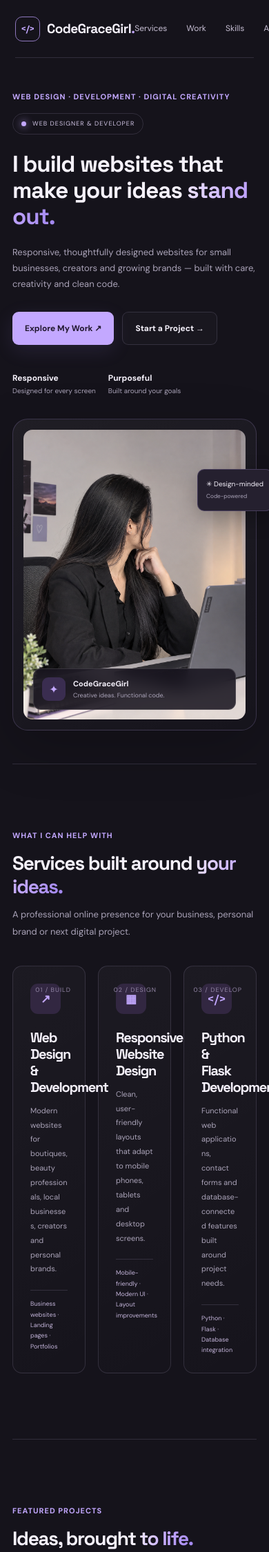
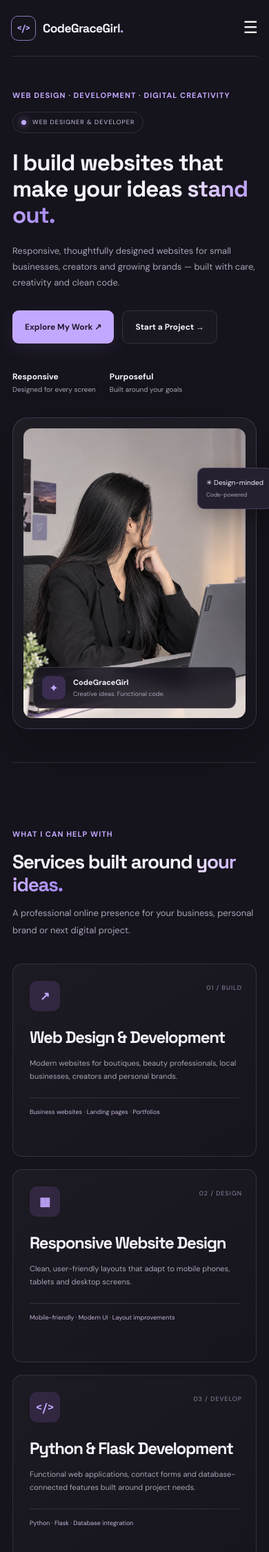
Before and after one commit to codegracegirl/codegracegirl-portfolio, a Flask app: page / in a window 390 px wide. Shown: the top 2250 px of the page at 69% size. Run offline with Flask 3, Linux system fonts and the light colour scheme.

Commit message:
Fix mobile navigation services about and project images

```diff
--- a/static/css/style.css
+++ b/static/css/style.css
@@ -1513,3 +1513,198 @@ img {
     padding: 15px;
   }
 }
+
+/* ===== MOBILE FIX: CODEGRACEGIRL ===== */
+
+@media (max-width: 760px) {
+  /* Header: hide desktop links and show mobile menu */
+  .header {
+    width: calc(100% - 32px);
+    display: flex;
+    flex-wrap: wrap;
+    align-items: center;
+    justify-content: space-between;
+    gap: 12px;
+    padding: 16px 0;
+  }
+
+  .logo {
+    font-size: clamp(16px, 4.5vw, 21px);
+    white-space: nowrap;
+    flex-shrink: 1;
+  }
+
+  .menu-toggle {
+    display: block;
+    flex-shrink: 0;
+  }
+
+  .nav {
+    display: none;
+    position: static;
+    width: 100%;
+    flex-direction: column;
+    align-items: stretch;
+    gap: 8px;
+    padding: 12px 0 0;
+  }
+
+  .nav.open {
+    display: flex;
+  }
+
+  .nav a {
+    display: block;
+    padding: 12px;
+  }
+
+  /* Hero text */
+  .hero {
+    grid-template-columns: minmax(0, 1fr);
+    gap: 32px;
+  }
+
+  .hero-copy,
+  .hero-visual {
+    width: 100%;
+    min-width: 0;
+  }
+
+  .hero h1 {
+    font-size: clamp(32px, 8.5vw, 46px);
+    line-height: 1.15;
+    letter-spacing: -1px;
+    overflow-wrap: normal;
+  }
+
+  .hero-description,
+  .section-heading > p,
+  .section-subtitle {
+    max-width: 100%;
+    overflow-wrap: anywhere;
+  }
+
+  .hero-stats {
+    flex-wrap: wrap;
+    gap: 20px;
+  }
+
+  /* Services: one card per row */
+  .services-grid {
+    display: grid;
+    grid-template-columns: minmax(0, 1fr);
+    gap: 18px;
+    width: 100%;
+  }
+
+  .service-card {
+    width: 100%;
+    min-width: 0;
+    padding: 24px;
+    overflow-wrap: break-word;
+  }
+
+  .service-card h3 {
+    font-size: 24px;
+    line-height: 1.3;
+    word-break: normal;
+    overflow-wrap: break-word;
+  }
+
+  .service-card p,
+  .service-card small {
+    line-height: 1.8;
+    overflow-wrap: break-word;
+    word-break: normal;
+  }
+
+  /* Project previews */
+  .project-grid {
+    grid-template-columns: minmax(0, 1fr);
+    gap: 24px;
+  }
+
+  .project-card {
+    width: 100%;
+    min-width: 0;
+    overflow: hidden;
+  }
+
+  .project-image {
+    width: 100%;
+    aspect-ratio: 16 / 10;
+    height: auto;
+    overflow: hidden;
+    background: #211d2b;
+  }
+
+  .project-image img {
+    display: block;
+    width: 100%;
+    height: 100%;
+    object-fit: contain;
+    object-position: center;
+  }
+
+  .project-content {
+    min-width: 0;
+    padding: 20px;
+  }
+
+  .project-content h3,
+  .project-content p,
+  .tags {
+    overflow-wrap: anywhere;
+  }
+
+  /* About: image/logo above text */
+  .about-inner {
+    display: grid;
+    grid-template-columns: minmax(0, 1fr);
+    gap: 30px;
+    width: calc(100% - 32px);
+  }
+
+  .about-logo {
+    width: min(220px, 70vw);
+    height: min(220px, 70vw);
+    margin: 0 auto;
+  }
+
+  .about-inner > div {
+    min-width: 0;
+    width: 100%;
+  }
+
+  .about-inner h2 {
+    font-size: clamp(32px, 8vw, 42px);
+    line-height: 1.2;
+    overflow-wrap: break-word;
+  }
+
+  .about-inner p {
+    line-height: 1.8;
+    overflow-wrap: anywhere;
+  }
+
+  /* Contact */
+  .contact-layout {
+    grid-template-columns: minmax(0, 1fr);
+    gap: 28px;
+  }
+
+  .contact-copy,
+  .contact-form {
+    width: 100%;
+    min-width: 0;
+  }
+
+  .contact-link {
+    width: 100%;
+    min-width: 0;
+  }
+
+  .contact-link strong {
+    overflow-wrap: anywhere;
+  }
+}
```
